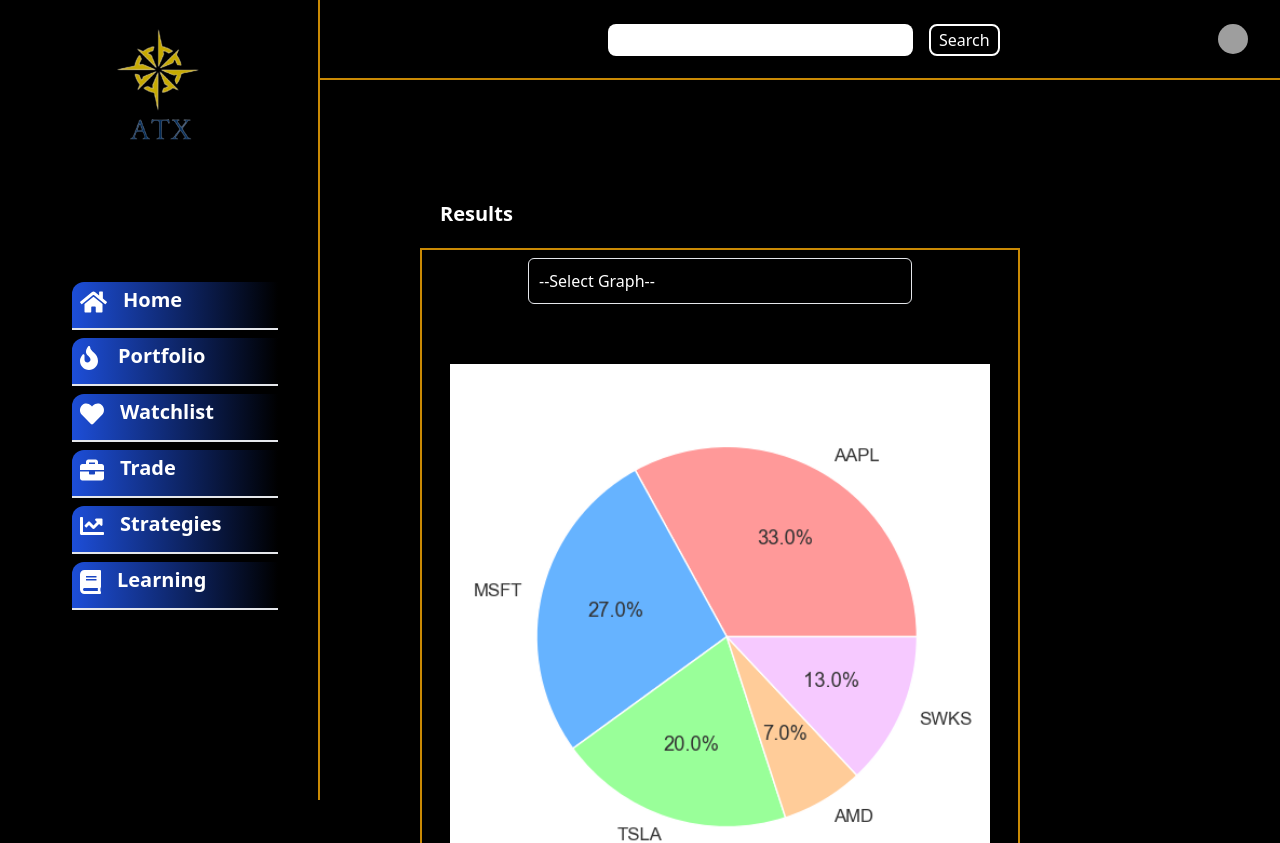
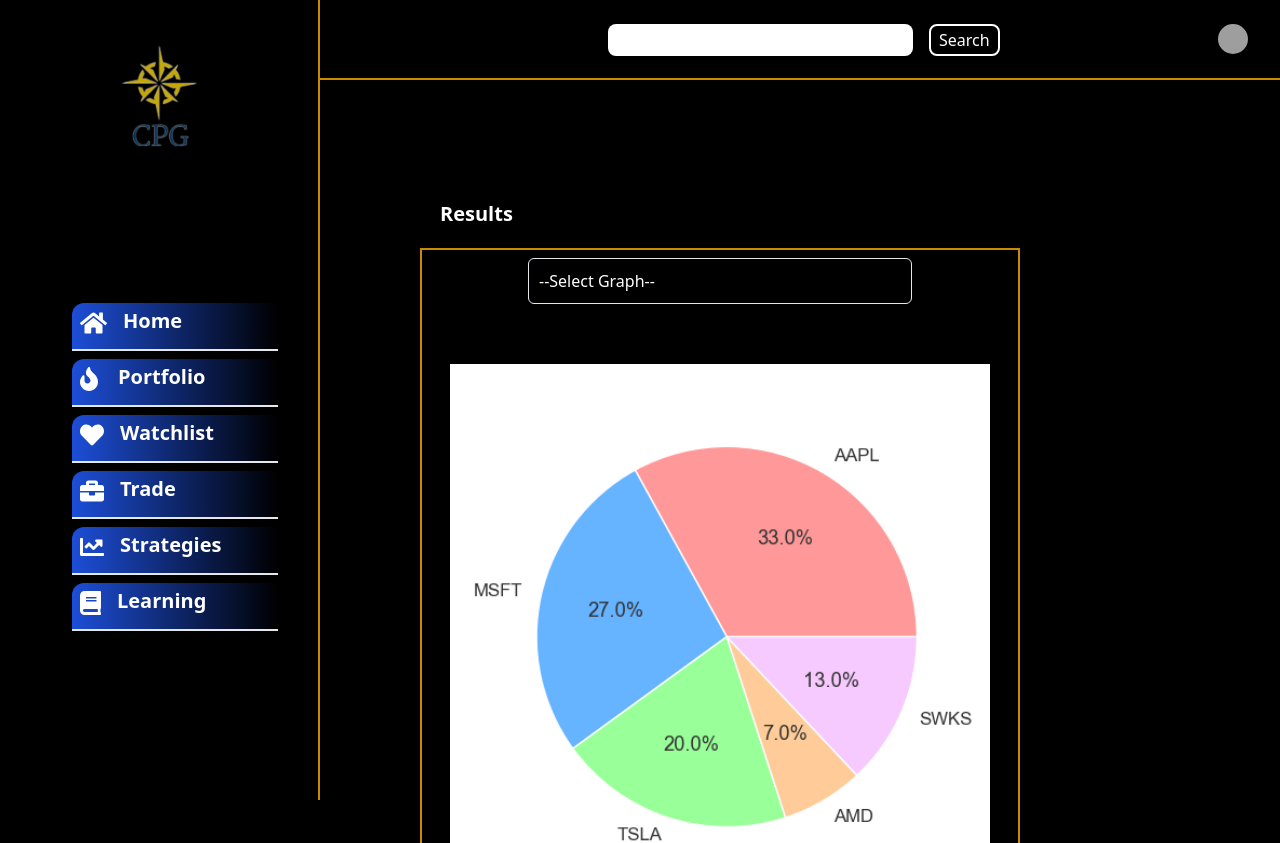
Before and after one commit to Kash1405/CPR-TOPSIS-Portfolio-Management, a React (Create React App) app in the folder frontend/: page /result in a window 1280 px wide. Shown: the top 843 px of the page. Built offline with nearby package versions, Linux system fonts and the light colour scheme; grey boxes are pictures that could not be loaded.

Commit message:
Logo Change

```diff
--- a/frontend/src/components/sidebar.js
+++ b/frontend/src/components/sidebar.js
@@ -8,7 +8,7 @@
     return (
         <div className="w-80 h-screen px-10 py-5 fixed border-yellow-600 border-r-2 bg-black " >
             <div className='flex  justify-evenly '>
-                <img src={Logo} alt="ATX" width={150} height={500} />
+                <img src={Logo} alt="CPG"  className='m-5 w-20'/>
             </div>
 
             {/* <div className="h-20 bg-white rounded-lg mt-10 pt-2 pb-4 px-3 bg-green-200">
--- a/frontend/src/pages/Login.js
+++ b/frontend/src/pages/Login.js
@@ -65,7 +65,7 @@
 
                 <div className="w-full max-w-xs m-auto bg-black rounded-xl border-yellow-600 border-2  p-5 shadow-lg shadow-yellow-900">
                     <header>
-                        <img className="w-28 mx-auto mb-5" src={Logo} />
+                        <img className="w-20 mx-auto mb-5" src={Logo} />
                     </header>
                     <form>
                         <div>
```
Also changed, not shown: frontend/src/components/Logo.png.
